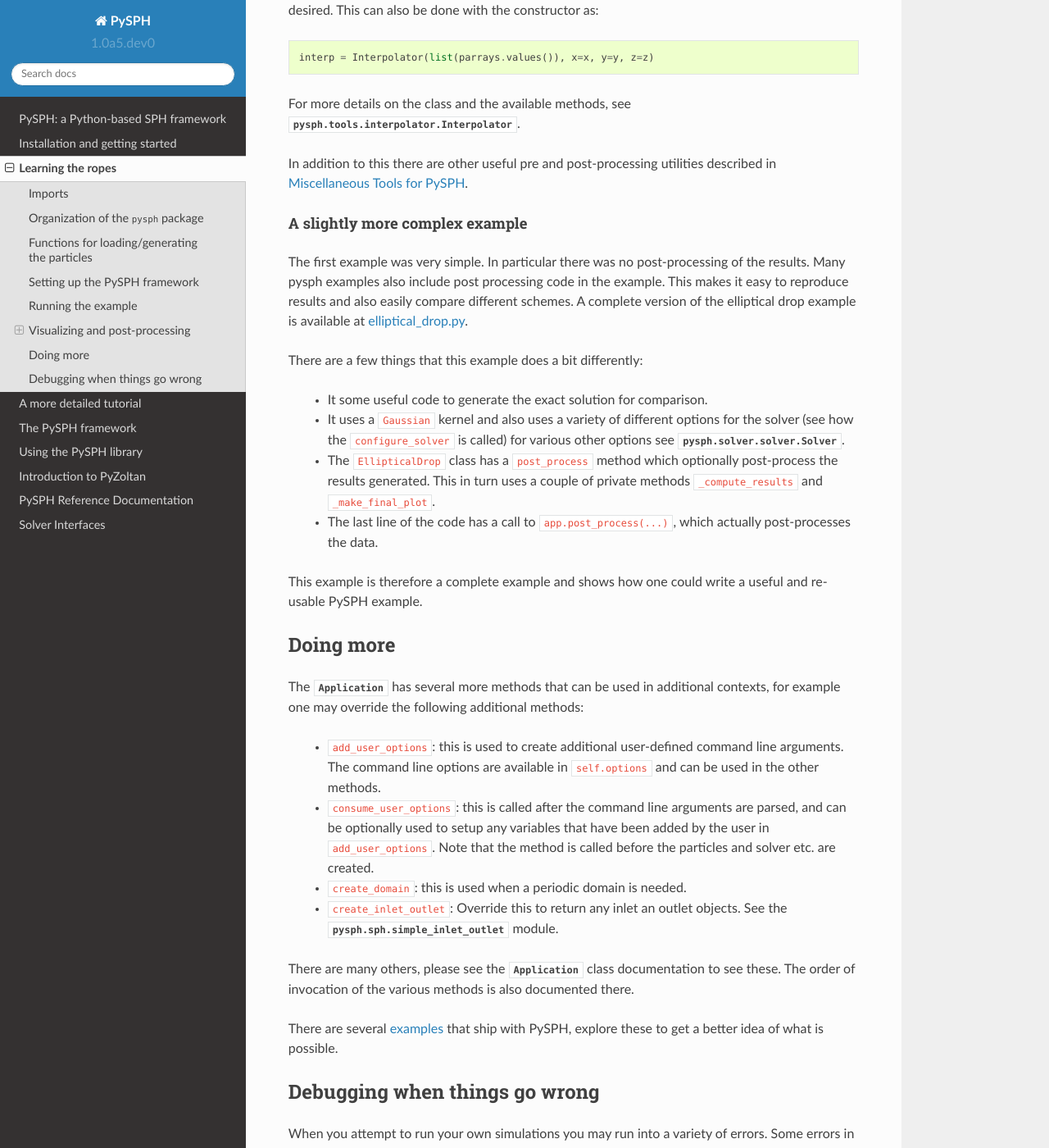
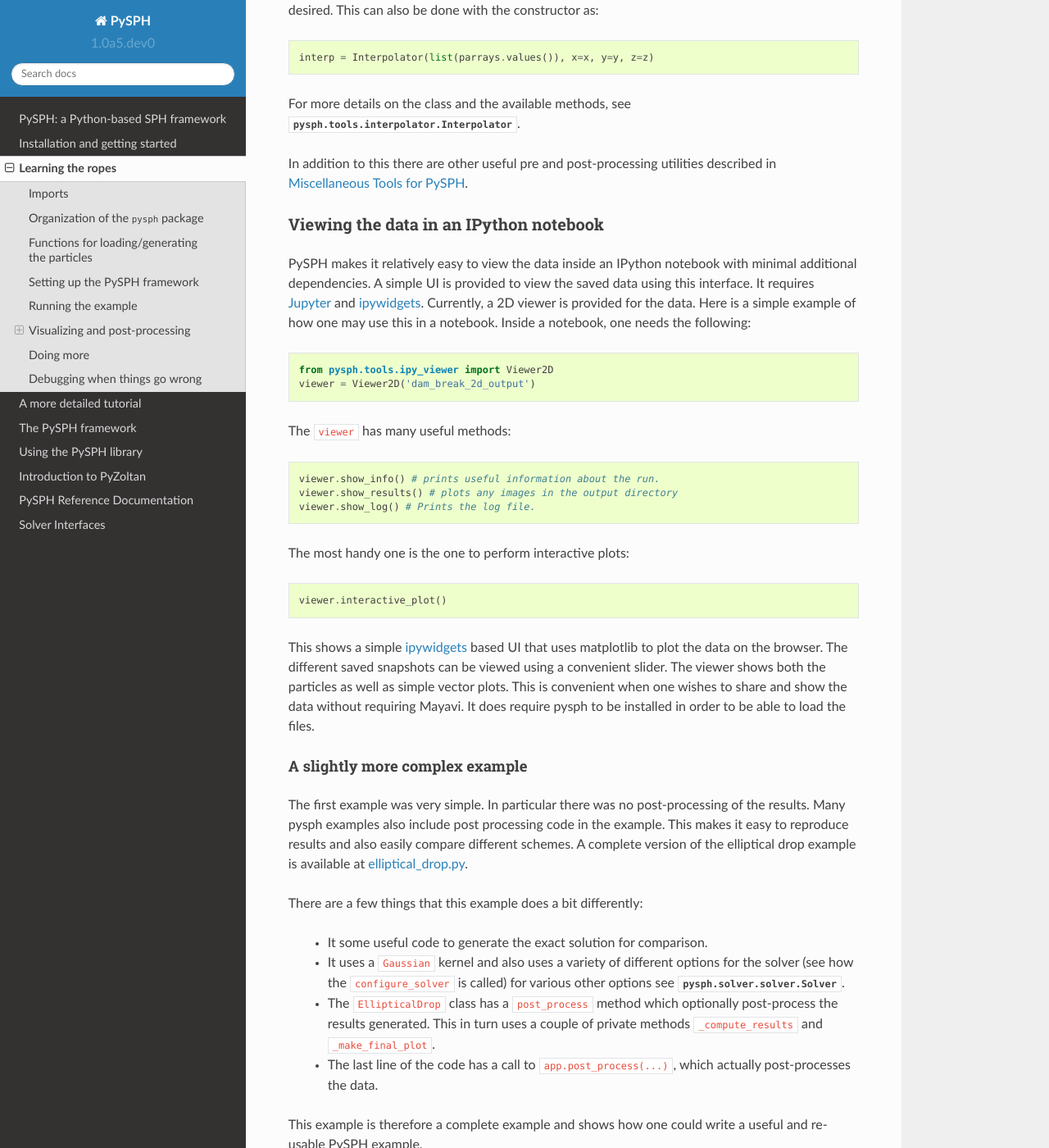
Before and after one commit to pypr/pysph, a Sphinx documentation site: the page built from docs/source/tutorial/circular_patch_simple.rst, in a window 1280 px wide and 1400 px high, scrolled down 9590 px. Shown: the whole window at 82% size. Built offline with Sphinx 7.4.7 and the Read the Docs theme 2.0.0, drawn with Linux system fonts in a browser that asks for light colours; the version number is read from the project's files by our own code.

Commit message:
Fix docstrings and document the viewer.

```diff
--- a/docs/source/tutorial/circular_patch_simple.rst
+++ b/docs/source/tutorial/circular_patch_simple.rst
@@ -470,6 +470,39 @@ For more details on the class and the available methods, see
 In addition to this there are other useful pre and post-processing utilities
 described in :doc:`../reference/tools`.
 
+Viewing the data in an IPython notebook
+^^^^^^^^^^^^^^^^^^^^^^^^^^^^^^^^^^^^^^^^
+
+PySPH makes it relatively easy to view the data inside an IPython notebook
+with minimal additional dependencies. A simple UI is provided to view the
+saved data using this interface. It requires Jupyter_ and ipywidgets_.
+Currently, a 2D viewer is provided for the data. Here is a simple example of
+how one may use this in a notebook.  Inside a notebook, one needs the following::
+
+    from pysph.tools.ipy_viewer import Viewer2D
+    viewer = Viewer2D('dam_break_2d_output')
+
+The ``viewer`` has many useful methods::
+
+    viewer.show_info() # prints useful information about the run.
+    viewer.show_results() # plots any images in the output directory
+    viewer.show_log() # Prints the log file.
+
+The most handy one is the one to perform interactive plots::
+
+    viewer.interactive_plot()
+
+This shows a simple ipywidgets_ based UI that uses matplotlib to plot the data
+on the browser. The different saved snapshots can be viewed using a convenient
+slider. The viewer shows both the particles as well as simple vector plots.
+This is convenient when one wishes to share and show the data without
+requiring Mayavi. It does require pysph to be installed in order to be able to
+load the files.
+
+
+.. _jupyter: https://jupyter.org
+.. _ipywidgets: https://github.com/jupyter-widgets/ipywidgets
+
 A slightly more complex example
 -------------------------------
 
```
Also changed, not shown: 1 other file.
